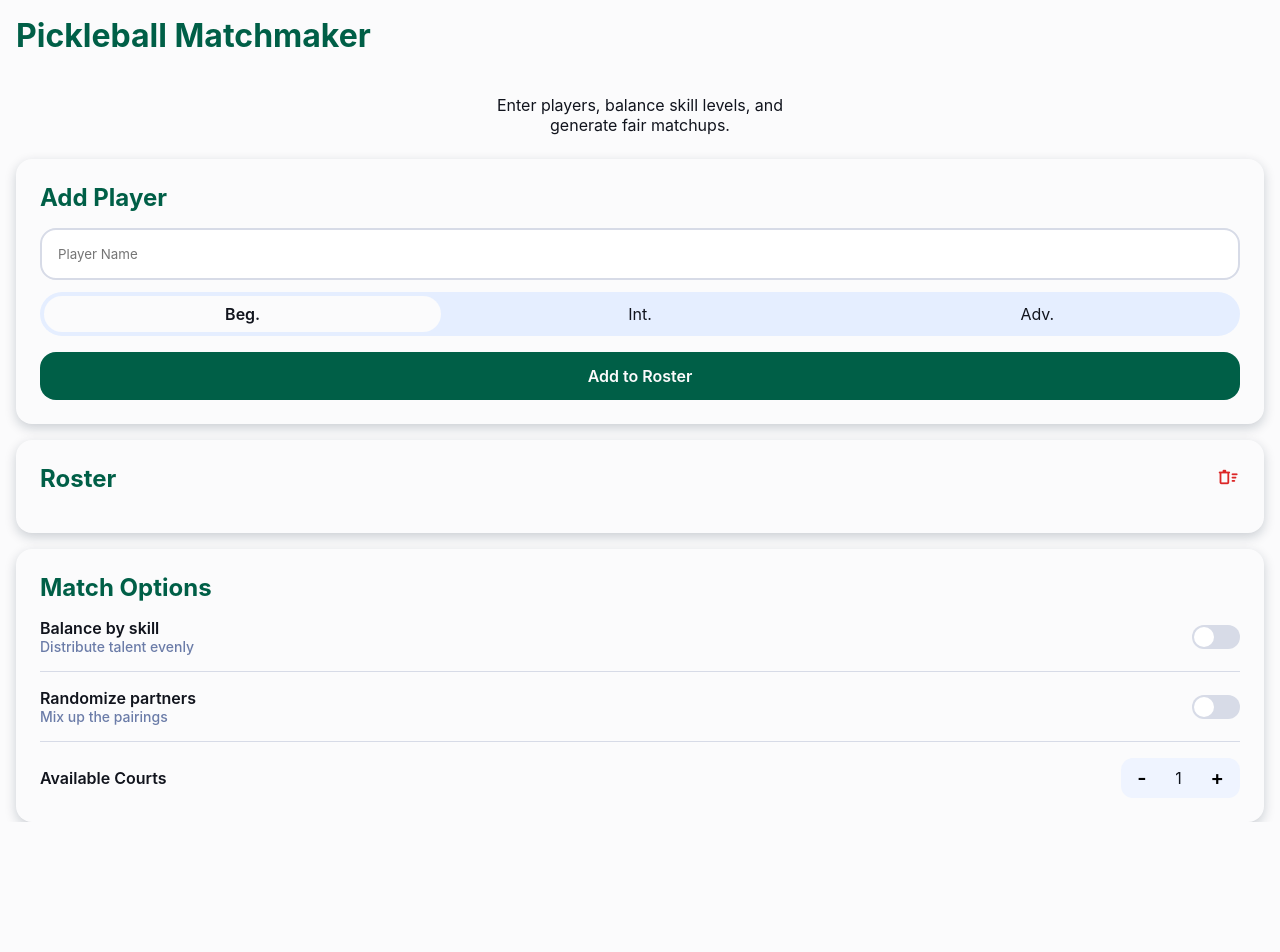
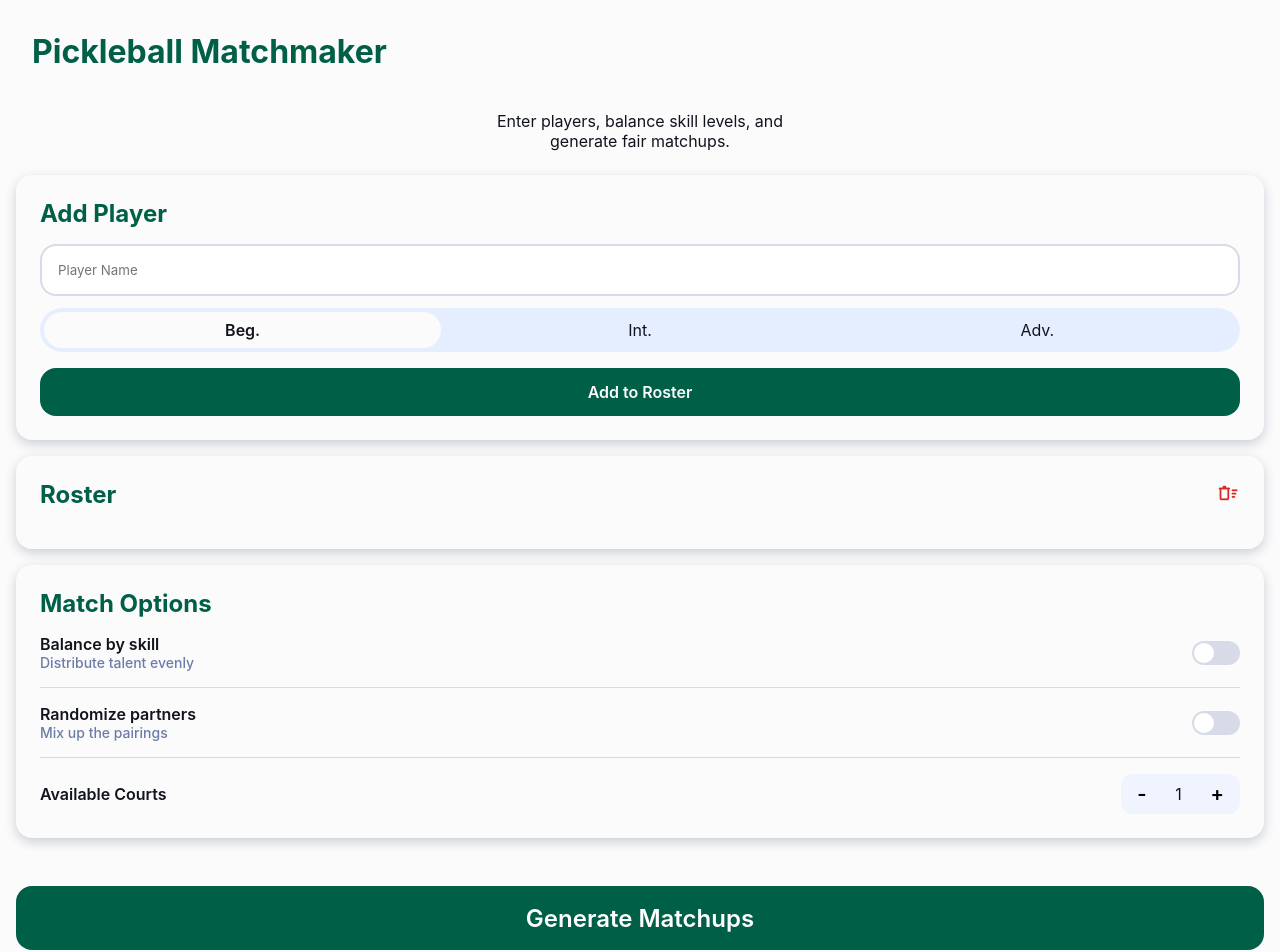
Before and after one commit to milesMejala/pickleball-matchmaker, a React (Vite) app: page / in a window 1280 px wide. Shown: the top 952 px of the page. Before the commit the page ends 822 px from the top, so only its background shows below. Built offline with nearby package versions, Linux system fonts and the light colour scheme.

Commit message:
feat: implement core UI components and styling for roster management and matchup generation

```diff
--- a/src/App.css
+++ b/src/App.css
@@ -61,6 +61,7 @@
 }
 
 body {
+    margin: 1rem 1rem 1rem 1rem;
     background: var(--neutrals-50);
     color: var(--neutrals-900);
 }
@@ -76,3 +77,15 @@ h1 {
     text-align: center;
     color: var(--neutrals-900)
 }
+
+.generate-matchups-btn {
+    min-width: 100%;
+    min-height: 4rem;
+    background-color: var(--primary-600);
+    border: none;
+    border-radius: 16px;
+    font-size: 1.5rem;
+    font-weight:600;
+    color: white;
+    cursor: pointer;
+}
--- a/src/App.jsx
+++ b/src/App.jsx
@@ -23,13 +23,14 @@ function App() {
   const [numberOfCourts, setNumberOfCourts] = useState(1);
 
   return (
-    <>
+    <div>
       <h1>Pickleball Matchmaker</h1>
       <p className="intro-text">Enter players, balance skill levels, and generate fair matchups.</p>
       <AddPlayer onAddPlayer={addPlayer} />
       <Roster players={players} onRemovePlayer={removePlayer} onRemoveAll={removeAll}/>
       <GenerateMatchups numberOfCourts={numberOfCourts} onSetNumberOfCourts={setNumberOfCourts}/>
-    </>
+      <button className="generate-matchups-btn">Generate Matchups</button>
+    </div>
   );
 }
 
--- a/src/css/AddPlayer.css
+++ b/src/css/AddPlayer.css
@@ -1,5 +1,5 @@
 .add-player-wrapper {
-    margin: 0 1rem 1rem 1rem;
+    margin: 0 0 1rem 0;
     border-radius: 1rem;
     box-shadow: 0px 4px 12px 0px hsla(212, 63%, 12%, 20%);
     padding: 1.5rem;
--- a/src/css/GenerateMatchups.css
+++ b/src/css/GenerateMatchups.css
@@ -1,5 +1,5 @@
 .generate-matchups-wrapper {
-  margin: 0 1rem 0 1rem;
+  margin: 0 0 3rem 0;
   border-radius: 1rem;
   box-shadow: 0px 4px 12px 0px hsla(212, 63%, 12%, 20%);
   padding: 1.5rem;
@@ -99,4 +99,5 @@
     background: none;
     font-weight: 600;
     font-size: 1.25rem;
+    cursor: pointer;
 }
--- a/src/css/Roster.css
+++ b/src/css/Roster.css
@@ -1,5 +1,5 @@
 .roster-wrapper {
-  margin: 0 1rem 1rem 1rem;
+  margin: 0 0 1rem 0;
   border-radius: 1rem;
   box-shadow: 0px 4px 12px 0px hsla(212, 63%, 12%, 20%);
   padding: 1.5rem;
```
